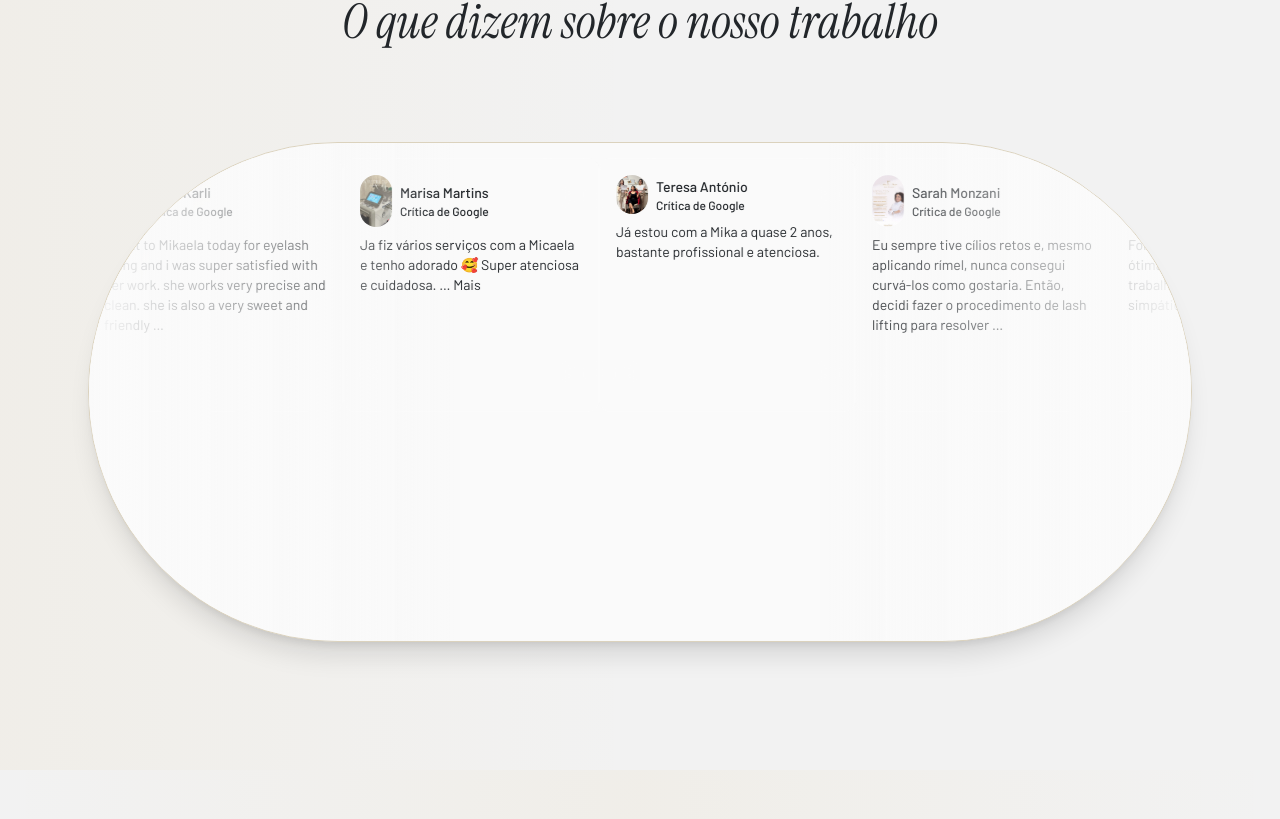
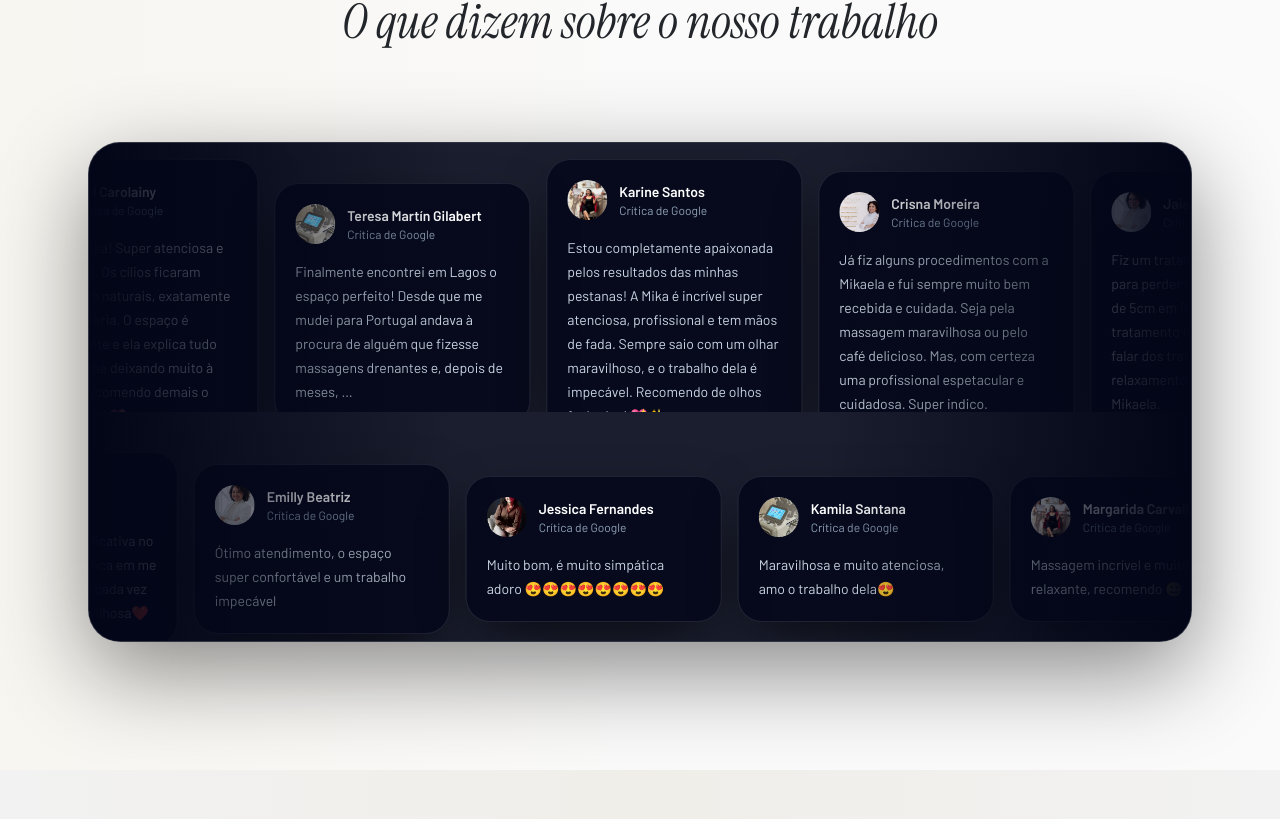
Before and after one commit to vitoriaservicosdepintura-arch/mikaeladiasestetica, a React (Vite) app: page / in a window 1280 px wide. Shown: the part 4081-4900 px from the top of the page. Built offline with nearby package versions, Linux system fonts and the light colour scheme.

Commit message:
Add files via upload

```diff
--- a/src/App.jsx
+++ b/src/App.jsx
@@ -712,7 +712,7 @@ function ReviewsSection() {
   const secondRow = reviews.slice(Math.ceil(reviews.length / 2));
 
   return (
-    <section id="reviews" className="relative py-20 md:py-32 bg-card overflow-hidden">
+    <section id="reviews" className="relative py-20 md:py-32 bg-background overflow-hidden">
       <div className="absolute inset-0 bg-gradient-to-r from-primary/5 via-transparent to-transparent" />
       <div className="max-w-6xl mx-auto px-6 relative">
         <motion.div
@@ -725,21 +725,25 @@ function ReviewsSection() {
           <h2 className="font-heading text-4xl md:text-5xl italic text-foreground">O que dizem sobre o nosso trabalho</h2>
         </motion.div>
 
-        <div className="relative flex h-[500px] w-full flex-col items-center justify-center overflow-hidden rounded-lg border md:shadow-xl bg-background">
-          <Marquee pauseOnHover className="[--duration:20s]">
+        <div className="relative flex h-[500px] w-full flex-col items-center justify-center overflow-hidden rounded-[2rem] border border-white/10 bg-slate-950/90 shadow-[0_30px_90px_rgba(0,0,0,0.45)]">
+          <Marquee pauseOnHover className="w-full py-4">
+            <div className="flex items-center gap-4 px-4">
               {firstRow.map((review, index) => (
                 <ReviewCard key={index} review={review} />
               ))}
+            </div>
           </Marquee>
 
-          <Marquee reverse pauseOnHover className="[--duration:20s]">
+          <Marquee reverse pauseOnHover className="w-full py-4">
+            <div className="flex items-center gap-4 px-4">
               {secondRow.map((review, index) => (
                 <ReviewCard key={index} review={review} />
               ))}
+            </div>
           </Marquee>
 
-          <div className="pointer-events-none absolute inset-y-0 left-0 w-1/3 bg-gradient-to-r from-background" />
-          <div className="pointer-events-none absolute inset-y-0 right-0 w-1/3 bg-gradient-to-l from-background" />
+          <div className="pointer-events-none absolute inset-y-0 left-0 w-1/3 bg-gradient-to-r from-slate-950 to-transparent" />
+          <div className="pointer-events-none absolute inset-y-0 right-0 w-1/3 bg-gradient-to-l from-slate-950 to-transparent" />
         </div>
       </div>
     </section>
@@ -749,25 +753,23 @@ function ReviewsSection() {
 function ReviewCard({ review }) {
   return (
     <motion.figure
-      whileHover={{ scale: 1.02 }}
-      className="relative w-64 cursor-pointer overflow-hidden rounded-xl border border-white/10 bg-background/80 p-4 backdrop-blur-xl hover:bg-background/90 dark:border-white/10 dark:bg-background/80 dark:hover:bg-background/90"
+      whileHover={{ y: -4, scale: 1.01 }}
+      className="relative w-64 cursor-pointer overflow-hidden rounded-3xl border border-white/10 bg-slate-950/80 p-5 shadow-[0_20px_60px_-20px_rgba(0,0,0,0.85)] transition duration-300 hover:bg-slate-900/90"
     >
-      <div className="flex flex-row items-center gap-2">
+      <div className="flex items-center gap-3">
         <img
           src={review.avatar}
-          className="rounded-full"
-          width="32"
-          height="32"
+          className="h-10 w-10 rounded-full object-cover"
+          width="40"
+          height="40"
           alt=""
         />
         <div className="flex flex-col">
-          <span className="text-sm font-medium text-foreground">
-            {review.name}
-          </span>
-          <p className="text-xs font-medium text-muted-foreground">{review.role}</p>
+          <span className="text-sm font-semibold text-white">{review.name}</span>
+          <p className="text-xs text-slate-400">{review.role}</p>
         </div>
       </div>
-      <blockquote className="mt-2 text-sm text-muted-foreground">{review.body}</blockquote>
+      <blockquote className="mt-4 text-sm leading-6 text-slate-300">{review.body}</blockquote>
     </motion.figure>
   )
 }
```
Also changed, not shown: 3 other files (tests, documents, lock files or other folders). Lines whose indentation alone changed are shown as unchanged.
